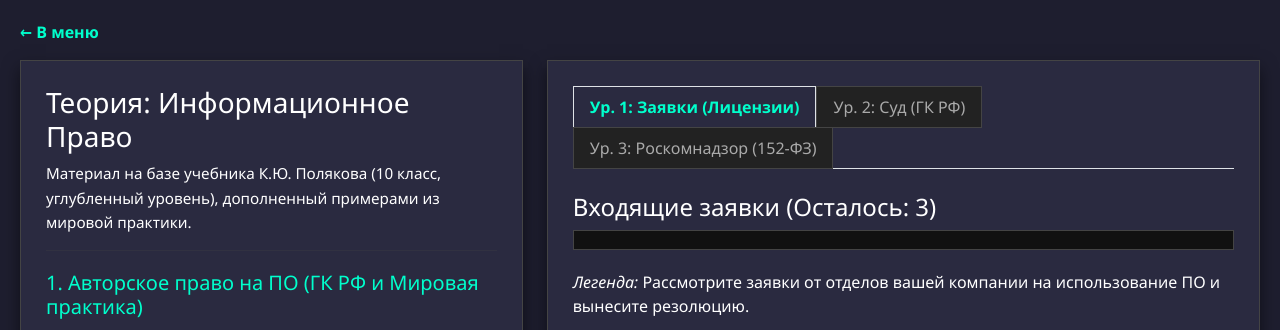
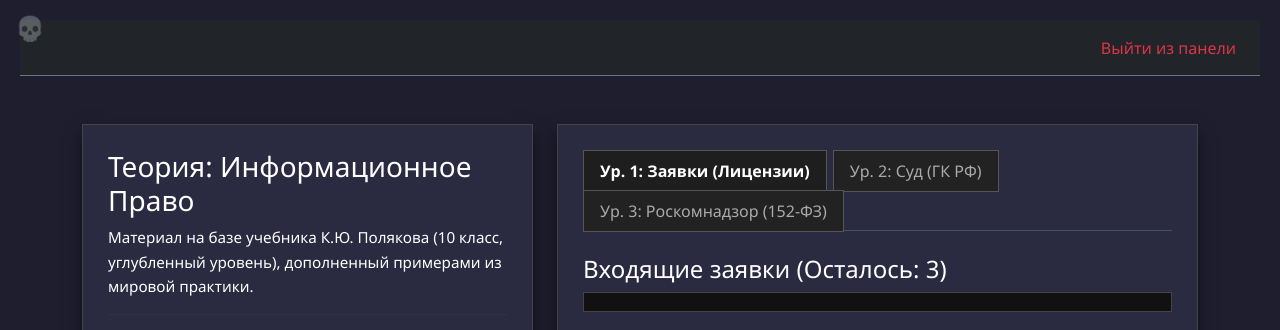
Before and after one commit to va2teen-git/sch-edu-server, a Flask app: page /lesson/grade10/law in a window 1280 px wide. Shown: the top 330 px of the page. Run offline with Flask 3, Linux system fonts and the light colour scheme; the visitor is signed in with stand-in values (Sample User, id 1); some libraries are stand-ins or nearby versions.

Commit message:
refactor: standardize UI layout and navigation buttons

```diff
--- a/templates/law10.html
+++ b/templates/law10.html
@@ -1,14 +1,7 @@
-<!DOCTYPE html>
-<html lang="ru">
-<head>
-    <meta charset="UTF-8">
-    <meta name="viewport" content="width=device-width, initial-scale=1.0">
-    <title>Урок 12: Правовая охрана программ и данных (10 класс)</title>
+{% extends "layout.html" %}
+{% block content %}
+<style>
 
-    <link href="/static/bootstrap.min.css" rel="stylesheet">
-    <script src="/static/bootstrap.bundle.min.js"></script>
-
-    <style>
         /* Глобальное правило: КАТЕГОРИЧЕСКИ БЕЗ СКРУГЛЕННЫХ УГЛОВ */
         * {
             border-radius: 0 !important;
@@ -66,12 +59,10 @@
 
         .theory-text { font-size: 0.95rem; line-height: 1.6; }
         .theory-text h5 { color: #00ffcc; margin-top: 20px; }
-    </style>
-</head>
-<body>
-    <div class="mb-3">
-        <a href="/menu" style="color: #00ffcc; text-decoration: none; font-weight: bold;">← В меню</a>
-    </div>
+
+</style>
+
+
 
     <div class="row">
         <!-- Левая колонка: Теория -->
@@ -460,5 +451,5 @@
         }
         loadL3();
     </script>
-</body>
-</html>
+
+{% endblock %}
--- a/templates/layout.html
+++ b/templates/layout.html
@@ -68,24 +68,16 @@
 <body class="{% if hide_navbar %}modern-font{% endif %}">
     {% if not hide_navbar %}
     <button id="global-hc-btn" class="btn btn-sm" onclick="toggleGlobalHardcore()" style="position: fixed; top: 10px; left: 15px; font-size: 1.5rem; opacity: 0.3; z-index: 9999; border: none; background: transparent; padding: 0; transition: all 0.3s;" title="Режим Хардкора">💀</button>
-    <nav class="navbar navbar-expand-lg navbar-dark bg-dark border-bottom border-secondary">
-
+    <nav class="navbar navbar-expand-lg navbar-dark bg-dark border-bottom border-secondary" style="min-height: 56px;">
         <div class="container-fluid">
             <!-- Логотип удален для минимализма -->
 
-            <button class="navbar-toggler" type="button" data-bs-toggle="collapse" data-bs-target="#navbarNav">
-                <span class="navbar-toggler-icon"></span>
-            </button>
-            <div class="collapse navbar-collapse" id="navbarNav">
-                <ul class="navbar-nav ms-auto">
-                    {% if session.get('student_name') and session.get('grade') != 'teacher' %}
-                        <li class="nav-item"><a class="nav-link" href="/menu">Главное меню</a></li>
-
-                        <li class="nav-item"><a class="nav-link text-danger" href="/">Выйти ({{ session['student_name'] }})</a></li>
-                    {% elif session.get('grade') == 'teacher' %}
-                        <li class="nav-item"><a class="nav-link text-danger" href="/">Выйти из панели</a></li>
-                    {% endif %}
-                </ul>
+            <div class="d-flex ms-auto">
+                {% if request.endpoint != 'menu' and session.get('student_name') and session.get('grade') != 'teacher' %}
+                    <a href="/menu" class="btn btn-outline-secondary border-0" title="В главное меню" style="font-size: 1.2rem;">🏠</a>
+                {% elif session.get('grade') == 'teacher' %}
+                    <a class="btn btn-outline-danger border-0" href="/">Выйти из панели</a>
+                {% endif %}
             </div>
         </div>
     </nav>
--- a/templates/menu.html
+++ b/templates/menu.html
@@ -2,7 +2,10 @@
 {% block content %}
 <div class="row justify-content-center">
     <div class="col-md-8 text-center">
-        <h1 class="cyber-text mb-4">ДОБРО ПОЖАЛОВАТЬ, {{ name }}</h1>
+        <h1 class="cyber-text mb-2">ДОБРО ПОЖАЛОВАТЬ, {{ name }}</h1>
+        <div class="mb-4">
+            <a href="/" class="btn btn-outline-danger btn-sm">Выйти из аккаунта</a>
+        </div>
         {% if grade == '11-tech' %}
             <div class="list-group col-md-8 mx-auto text-start mt-4">
                 <a href="/lesson/grade11/codes" class="list-group-item list-group-item-action list-group-item-dark d-flex justify-content-between align-items-center p-3 fs-5">
```
Also changed, not shown: templates/networks10.html (+9 -17 lines).
